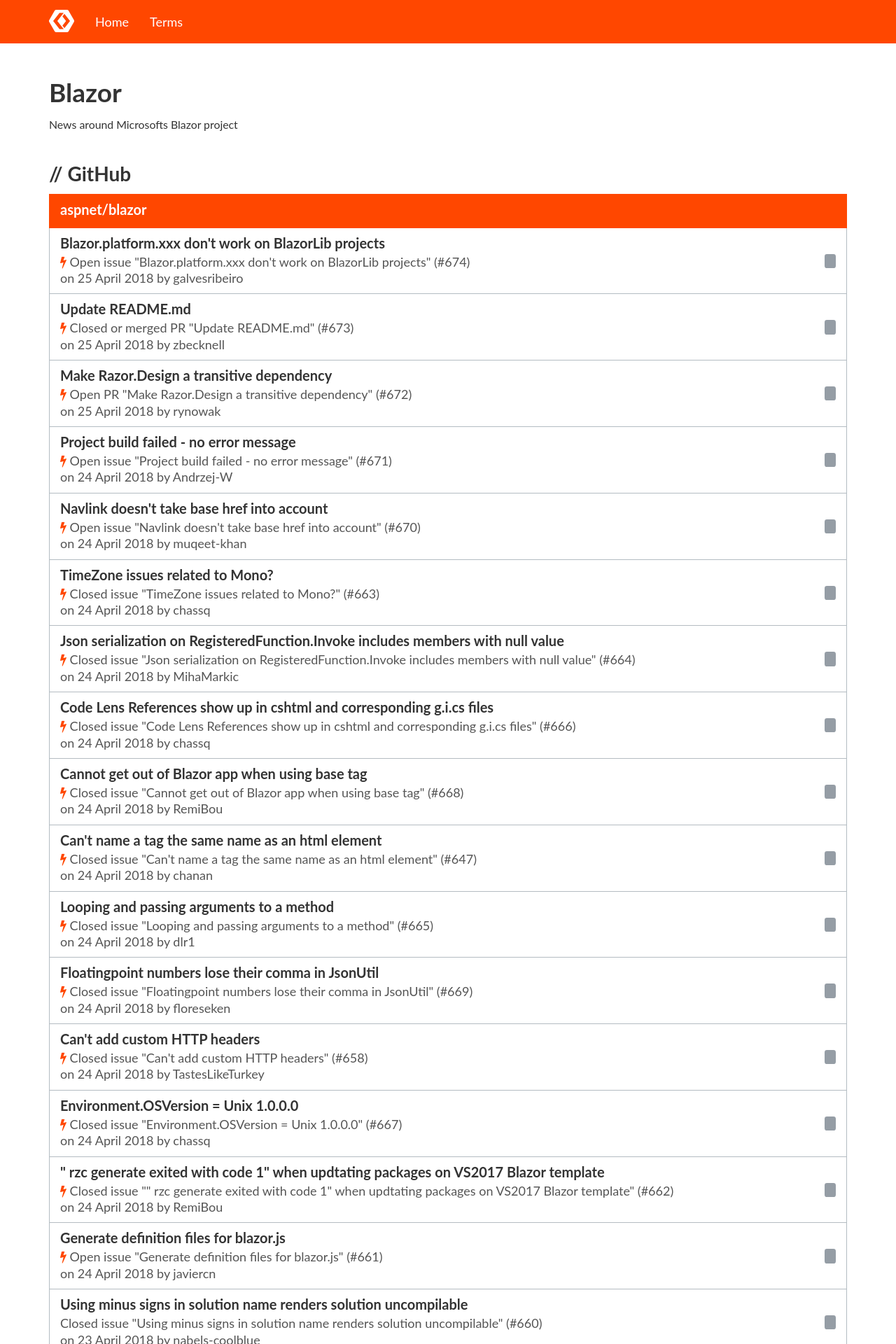
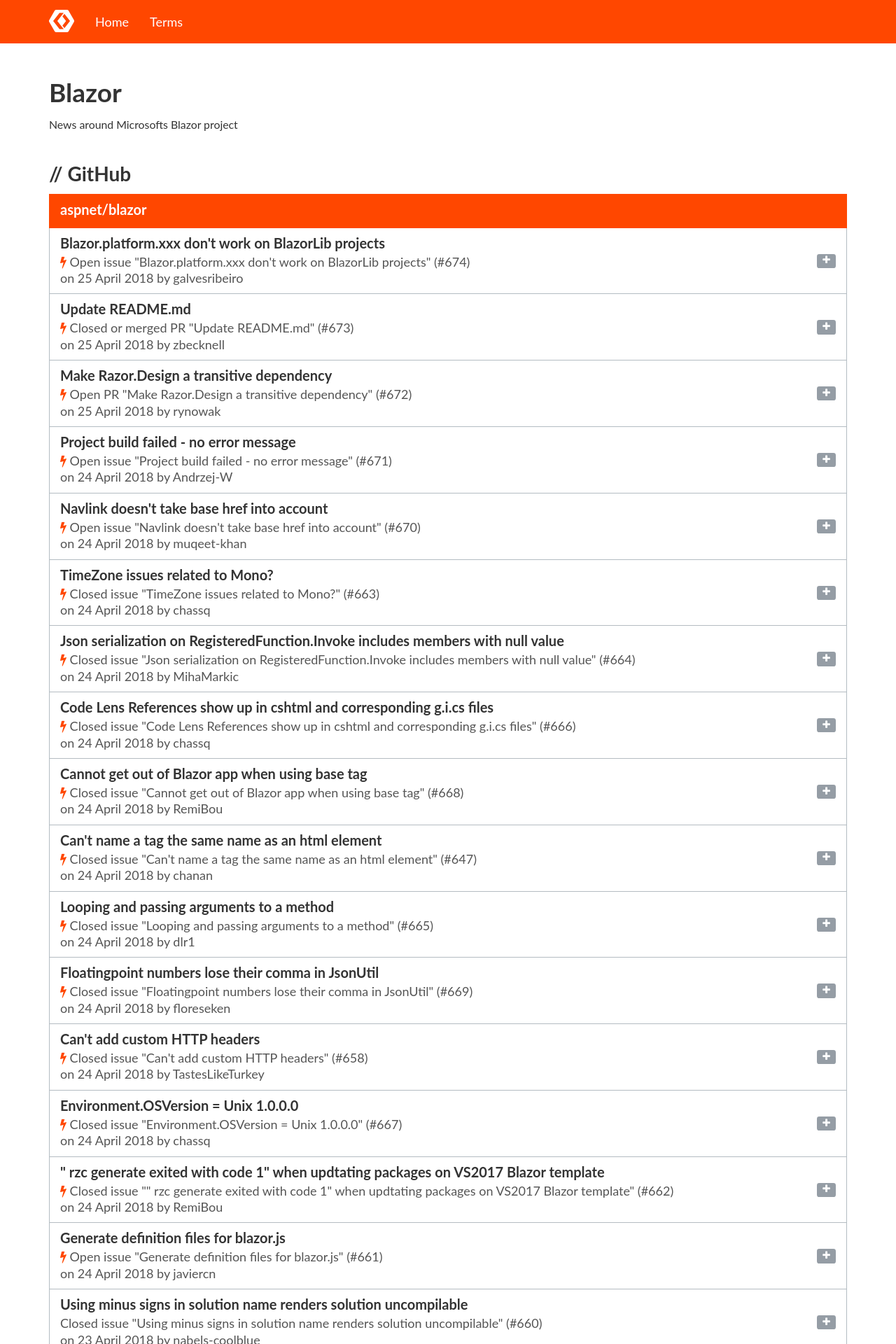
Before and after one commit to Code-Inside/KnowYourStack, a Jekyll site: the page built from _pages/blazor.html, in a window 1280 px wide. Shown: the top 1920 px of the page at 70% size. Built offline with Jekyll 4.4.1, drawn with Linux system fonts in a browser that asks for light colours; nearby versions of some CDN libraries.

Commit message:
Update DisplayGitHubIssueItem.html

```diff
--- a/_includes/DisplayGitHubIssueItem.html
+++ b/_includes/DisplayGitHubIssueItem.html
@@ -14,7 +14,7 @@
 			{% assign color = '#cb2431' %}
 			{% assign text = 'PR merged or closed' %}
 		{% endif %}
-	{% elseif %}
+	{% else %}
 	        {% assign icon = 'fa-plus' %}
                 {% if include.eventItem.RelatedAction == "open" %}
 			{% assign color = '#6cc644' %}
```
